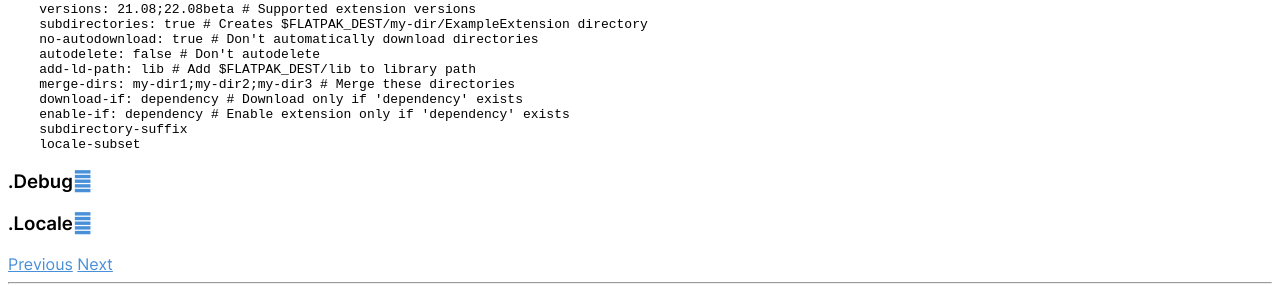
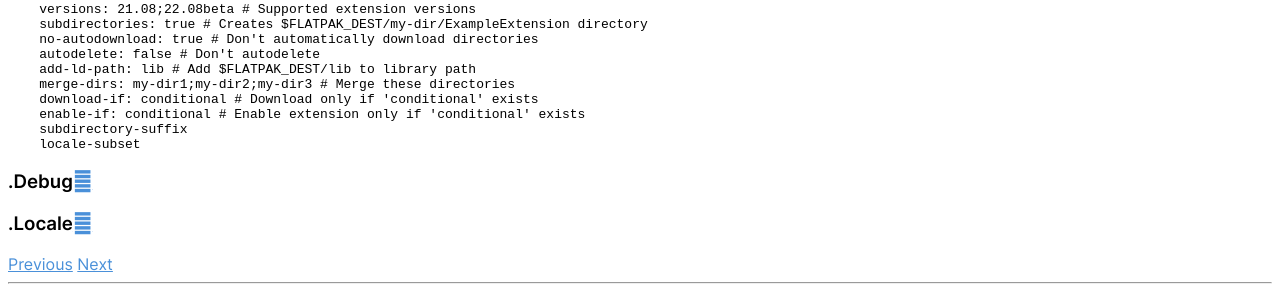
Before and after one commit to flatpak/flatpak-docs, a Sphinx documentation site: the page built from docs/dependencies.rst, in a window 1280 px wide and 900 px high, scrolled down 1693 px. Shown: the part 536-822 px from the top of the window. Built offline with Sphinx 7.4.7 and the Read the Docs theme 2.0.0, drawn with Linux system fonts in a browser that asks for light colours.

Commit message:
Use conditional instead

```diff
--- a/docs/dependencies.rst
+++ b/docs/dependencies.rst
@@ -123,8 +123,8 @@ and how should extensions be installed:
       autodelete: false # Don't autodelete
       add-ld-path: lib # Add $FLATPAK_DEST/lib to library path
       merge-dirs: my-dir1;my-dir2;my-dir3 # Merge these directories
-      download-if: dependency # Download only if 'dependency' exists
-      enable-if: dependency # Enable extension only if 'dependency' exists
+      download-if: conditional # Download only if 'conditional' exists
+      enable-if: conditional # Enable extension only if 'conditional' exists
       subdirectory-suffix
       locale-subset
 
```
